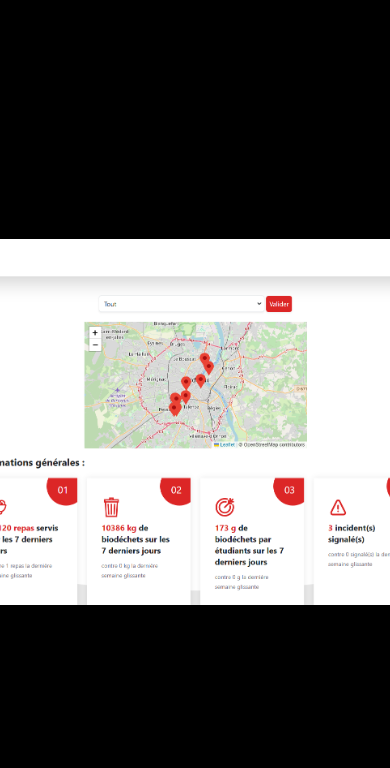
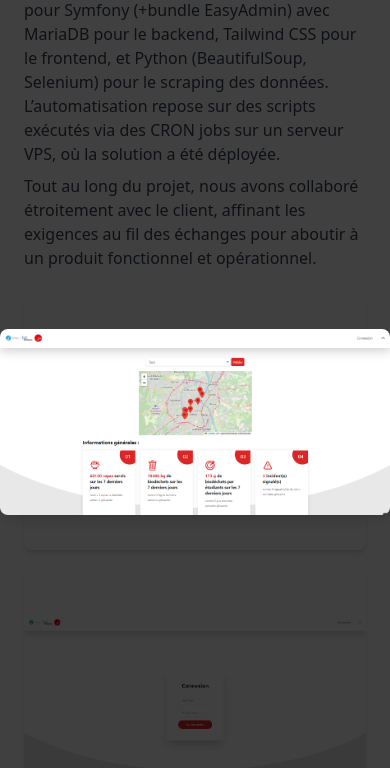
Before and after one commit to JorisLasserre/portfolio, a React (Vite) app: page /project/1 in a window 390 px wide. Both pictures are taken after a click on the picture 195 px from the left and 1504 px from the top of the page. Shown: the part 1082-1850 px from the top of the page. Built offline with nearby package versions, Linux system fonts and the light colour scheme.

Commit message:
upgrade responsive and new features project detail

```diff
--- a/public/projects.json
+++ b/public/projects.json
@@ -64,13 +64,15 @@
   },
   {
     "id": "7",
-    "titre": "Projet 7",
-    "mots_cles": ["Python", "Selenium"],
-    "description_breve": "Description du projet 7",
-    "images": ["a-min.jpg", "a-min.jpg", "a-min.jpg"],
-    "informations": "Détails plus approfondis sur le projet 2.",
+    "titre": "CV vidéo",
+    "mots_cles": ["CV", "Vidéo", "Communication"],
+    "description_breve": "Un CV vidéo inspiré de la websérie Bref",
+    "images": ["miniature_cv_video.jpg"],
+    "informations": "CV vidéo que j'ai réalisé dans le cadre du cours de communication et de ma recherche de stage. Inspiré de la websérie Bref de Kyan Khojandi. Je remercie Aurore Menn pour son aide durant le tournage et Maxence Mingasson pour ses talents de monteur.",
     "equipe": "3",
-    "date" : "08-2024"
+    "date" : "11-2024",
+    "fichiers": ["https://www.youtube.com/watch?v=b_JZDxGoxvg"],
+    "sansImage": true
   }
 
 
--- a/src/components/ProjectDetail.tsx
+++ b/src/components/ProjectDetail.tsx
@@ -66,7 +66,8 @@ const ProjectDetail: React.FC = () => {
               key={index}
               src={`/${image}`}
               alt={project.titre}
-              className="w-full h-64 object-cover rounded-lg shadow-md cursor-pointer"
+              className="w-full h-64 object-contain rounded-lg shadow-md cursor-pointer"
+
               onClick={() => setSelectedImage(`/${image}`)}
             />
           ))}
@@ -75,29 +76,64 @@ const ProjectDetail: React.FC = () => {
 
       {selectedImage && (
         <div
-          className="fixed inset-0 bg-black bg-opacity-75 flex justify-center items-center z-50"
+          className="fixed inset-0 flex justify-center items-center z-50"
           onClick={() => setSelectedImage(null)}
         >
-          <img src={selectedImage} alt="Agrandissement" className="max-w-3xl max-h-[80vh] rounded-lg shadow-lg" />
+          <div className="absolute inset-0 bg-black opacity-75"></div>
+          <img
+            src={selectedImage}
+            alt="Agrandissement"
+            className="relative max-w-full max-h-[80vh] rounded-lg shadow-lg"
+          />
         </div>
       )}
 
-      {/* Section fichiers */}
       {project.fichiers && project.fichiers.length > 0 && (
   <div className="mt-6">
     <h2 className="text-2xl font-bold text-gray-900">Fichiers</h2>
     <ul className="mt-2 text-blue-600">
-            {project.fichiers.map((fichier, index) => (
+      {project.fichiers.map((fichier, index) => {
+        const isYoutube = fichier.includes("youtube.com") || fichier.includes("youtu.be");
+
+        return (
           <li key={index}>
+            {isYoutube ? (
+              <a href={fichier} target="_blank" rel="noopener noreferrer" className="hover:underline">
+                {fichier}
+              </a>
+            ) : (
               <a href={`/${fichier}`} download className="hover:underline">{fichier}</a>
+            )}
           </li>
-            ))}
+        );
+      })}
     </ul>
+
     {project.fichiers[0].endsWith(".pdf") && (
       <div className="mt-4 w-full">
         <embed src={`/${project.fichiers[0]}`} type="application/pdf" className="w-full h-[600px]" />
       </div>
     )}
+
+    {project.fichiers.map((fichier, index) => {
+      if (fichier.includes("youtube.com") || fichier.includes("youtu.be")) {
+        const videoId = fichier.includes("youtube.com")
+          ? new URL(fichier).searchParams.get("v")
+          : fichier.split("/").pop();
+
+        return (
+          <div key={index} className="mt-4 w-full aspect-video">
+            <iframe
+              className="w-full h-full rounded-lg shadow-lg"
+              src={`https://www.youtube.com/embed/${videoId}`}
+              title="YouTube video"
+              allowFullScreen
+            />
+          </div>
+        );
+      }
+      return null;
+    })}
   </div>
 )}
     </div>
--- a/src/components/Section_experience.tsx
+++ b/src/components/Section_experience.tsx
@@ -27,7 +27,7 @@ const Experience: React.FC = () => {
   return (
     <section
   id="experience"
-      className={`flex flex-col items-center p-6 transition-all duration-500 ${showAll ? "h-auto" : "h-screen"}`}
+  className={`flex flex-col items-center p-6 pb-16 transition-all duration-500 ${showAll ? "h-auto" : "min-h-[110vh]"}`}
 >
   <h2 className="text-4xl font-bold">Expérience</h2>
   <p className="mt-4 text-lg max-w-2xl text-center">
@@ -36,19 +36,8 @@ const Experience: React.FC = () => {
   <div className="grid grid-cols-1 md:grid-cols-2 lg:grid-cols-3 gap-6 p-6">
     {projects.slice(0, showAll ? projects.length : 6).map((project) => (
       <Card key={project.id} className="w-full max-w-[48rem] flex-row" placeholder="" onPointerEnterCapture={() => {}} onPointerLeaveCapture={() => {}}>
-            <CardHeader
-              shadow={false}
-              floated={false}
-              className="m-0 w-2/5 shrink-0 rounded-r-none"
-              placeholder=""
-              onPointerEnterCapture={() => {}}
-              onPointerLeaveCapture={() => {}}
-            >
-              <img
-                src={project.images[0]}
-                alt={project.titre}
-                className="h-full w-full object-cover"
-              />
+        <CardHeader shadow={false} floated={false} className="m-0 w-2/5 shrink-0 rounded-r-none" placeholder="" onPointerEnterCapture={() => {}} onPointerLeaveCapture={() => {}}>
+          <img src={project.images[0]} alt={project.titre} className="h-full w-full object-cover" />
         </CardHeader>
         <CardBody placeholder="" onPointerEnterCapture={() => {}} onPointerLeaveCapture={() => {}}>
           <Typography variant="h4" color="blue-gray" className="mb-2" placeholder="" onPointerEnterCapture={() => {}} onPointerLeaveCapture={() => {}}>
@@ -60,10 +49,7 @@ const Experience: React.FC = () => {
           <Typography color="gray" className="mb-8 font-normal" placeholder="" onPointerEnterCapture={() => {}} onPointerLeaveCapture={() => {}}>
             {project.description_breve}
           </Typography>
-              <Link
-                to={`/project/${project.id}`}
-                className="mt-0.5 inline-flex items-center text-blue-500 hover:underline"
-              >
+          <Link to={`/project/${project.id}`} className="mt-0.5 inline-flex items-center text-blue-500 hover:underline">
             Voir plus
             <svg
               xmlns="http://www.w3.org/2000/svg"
@@ -73,24 +59,23 @@ const Experience: React.FC = () => {
               strokeWidth={2}
               className="h-4 w-4 ml-1"
             >
-                  <path
-                    strokeLinecap="round"
-                    strokeLinejoin="round"
-                    d="M17.25 8.25L21 12m0 0l-3.75 3.75M21 12H3"
-                  />
+              <path strokeLinecap="round" strokeLinejoin="round" d="M17.25 8.25L21 12m0 0l-3.75 3.75M21 12H3" />
             </svg>
           </Link>
         </CardBody>
       </Card>
     ))}
   </div>
+  <div className="w-full flex justify-center mt-6">
     <button
       onClick={toggleShowProjects}
-        className="mt-6 px-6 py-3 bg-blue-500 text-white rounded-lg hover:bg-blue-700 transition-all"
+      className="px-6 py-3 bg-blue-500 text-white rounded-lg hover:bg-blue-700 transition-all"
     >
       {showAll ? "Afficher moins" : "Afficher Tout"}
     </button>
+  </div>
 </section>
+
   );
 };
 
```
Also changed, not shown: public/miniature_cv_video.jpg (added). Lines whose indentation alone changed are shown as unchanged.
